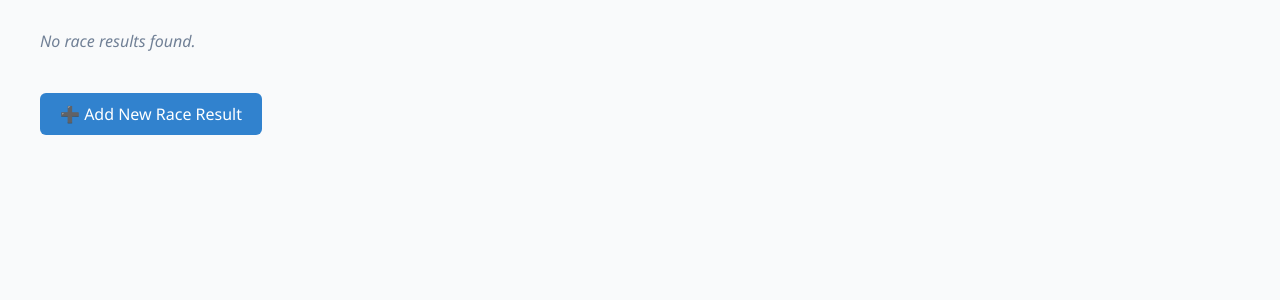
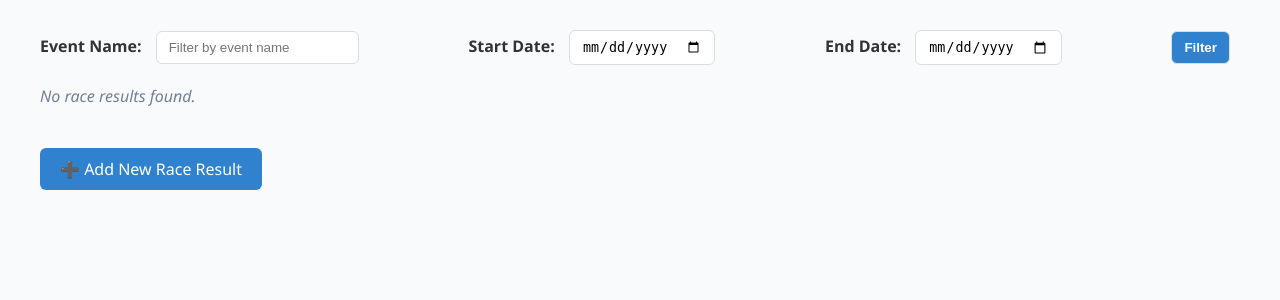
Before and after one commit to JacobPlummer02/group04-database-systems-project-S2025, a Django app: template Running_Application/app/templates/app/race_results.html in a window 1280 px wide. Shown: the part 82-382 px from the top of the page. Run offline with Django 5.2, Linux system fonts and the light colour scheme; the template is opened without the code that fills it, so the values that code supplies are empty.

Commit message:
Added functionality to filter events by event name or date

```diff
--- a/Running_Application/app/templates/app/race_results.html
+++ b/Running_Application/app/templates/app/race_results.html
@@ -39,6 +39,36 @@
 
         .logout:hover {
             background-color: #c53030;
+        }
+
+        .filter-form {
+            margin-bottom: 20px;
+            display: flex;
+            justify-content: space-between;
+            align-items: center;
+        }
+
+        .filter-form label {
+            margin-right: 10px;
+            font-weight: bold;
+        }
+
+        .filter-form input, .filter-form button {
+            padding: 8px 12px;
+            margin-right: 10px;
+            border-radius: 6px;
+            border: 1px solid #ddd;
+        }
+
+        .filter-form button {
+            background-color: #3182ce;
+            color: white;
+            cursor: pointer;
+            font-weight: bold;
+        }
+
+        .filter-form button:hover {
+            background-color: #2b6cb0;
         }
 
         table {
@@ -95,6 +125,23 @@
         <a href="{% url 'login' %}" class="logout">Logout</a>
     </div>
 
+    <!-- Filter Form -->
+    <form method="get" class="filter-form">
+        <div>
+            <label for="event">Event Name:</label>
+            <input type="text" id="event" name="event" value="{{ event_filter }}" placeholder="Filter by event name">
+        </div>
+        <div>
+            <label for="start_date">Start Date:</label>
+            <input type="date" id="start_date" name="start_date" value="{{ start_date }}">
+        </div>
+        <div>
+            <label for="end_date">End Date:</label>
+            <input type="date" id="end_date" name="end_date" value="{{ end_date }}">
+        </div>
+        <button type="submit">Filter</button>
+    </form>
+
     {% if race_results %}
     <table>
         <tr>
```
Also changed, not shown: Running_Application/app/views.py (+45 -14 lines).
